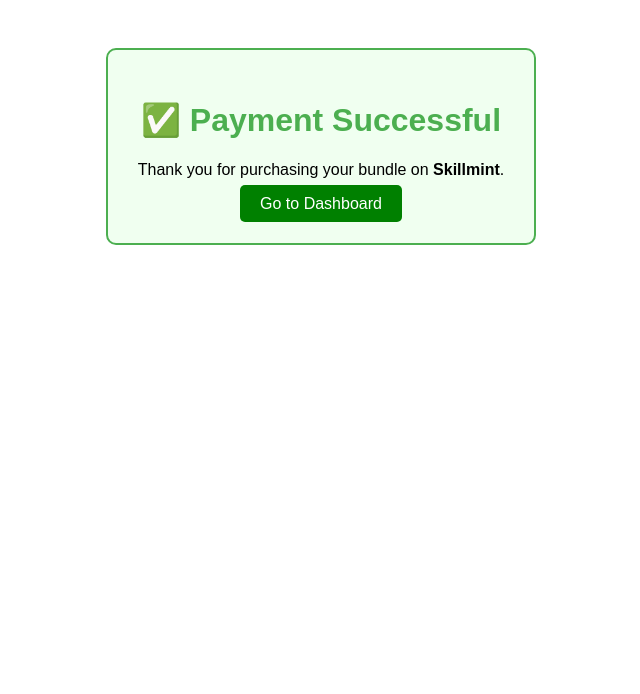
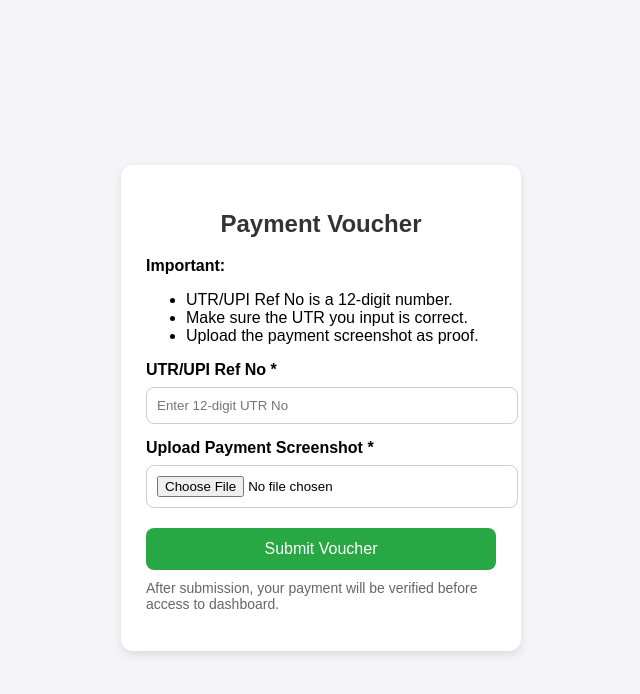
Before and after one commit to taskreward/Skillmint, a plain HTML site: page payment-success.html in a window 1280 px wide. Shown: the whole page, without its empty margins (319-959 px from the left). Drawn offline with Linux system fonts and the light colour scheme.

Commit message:
Update payment-success.html

```diff
--- a/payment-success.html
+++ b/payment-success.html
@@ -1,19 +1,109 @@
 <!DOCTYPE html>
-<html>
+<html lang="en">
 <head>
-  <title>Payment Success - Skillmint</title>
+  <meta charset="UTF-8">
+  <meta name="viewport" content="width=device-width, initial-scale=1.0">
+  <title>Payment Voucher</title>
   <style>
-    body { font-family: Arial, sans-serif; text-align: center; padding: 40px; }
-    .box { background: #f0fff0; border: 2px solid #4CAF50; padding: 30px; border-radius: 10px; display: inline-block; }
-    h1 { color: #4CAF50; }
-    .btn { padding: 10px 20px; background: green; color: white; border: none; cursor: pointer; text-decoration: none; border-radius: 5px; }
+    body {
+      font-family: Arial, sans-serif;
+      background: #f4f4f9;
+      display: flex;
+      justify-content: center;
+      align-items: center;
+      height: 100vh;
+    }
+    .container {
+      background: white;
+      padding: 25px;
+      border-radius: 12px;
+      box-shadow: 0 4px 10px rgba(0,0,0,0.1);
+      width: 350px;
+    }
+    h2 {
+      text-align: center;
+      color: #333;
+    }
+    label {
+      font-weight: bold;
+      display: block;
+      margin-top: 15px;
+    }
+    input[type="text"], input[type="file"] {
+      width: 100%;
+      padding: 10px;
+      margin-top: 8px;
+      border: 1px solid #ccc;
+      border-radius: 8px;
+    }
+    button {
+      margin-top: 20px;
+      width: 100%;
+      padding: 12px;
+      background: #28a745;
+      color: white;
+      border: none;
+      border-radius: 8px;
+      cursor: pointer;
+      font-size: 16px;
+    }
+    button:hover {
+      background: #218838;
+    }
+    .note {
+      font-size: 14px;
+      margin-top: 10px;
+      color: #666;
+    }
   </style>
 </head>
 <body>
-  <div class="box">
-    <h1>✅ Payment Successful</h1>
-    <p>Thank you for purchasing your bundle on <b>Skillmint</b>.</p>
-    <a href="dashboard.html" class="btn">Go to Dashboard</a>
+  <div class="container">
+    <h2>Payment Voucher</h2>
+    <p><strong>Important:</strong></p>
+    <ul>
+      <li>UTR/UPI Ref No is a 12-digit number.</li>
+      <li>Make sure the UTR you input is correct.</li>
+      <li>Upload the payment screenshot as proof.</li>
+    </ul>
+
+    <form id="voucherForm">
+      <label for="utr">UTR/UPI Ref No *</label>
+      <input type="text" id="utr" name="utr" maxlength="12" required placeholder="Enter 12-digit UTR No">
+
+      <label for="screenshot">Upload Payment Screenshot *</label>
+      <input type="file" id="screenshot" accept="image/*" required>
+
+      <button type="submit">Submit Voucher</button>
+    </form>
+
+    <p class="note">After submission, your payment will be verified before access to dashboard.</p>
   </div>
+
+  <script>
+    document.getElementById('voucherForm').addEventListener('submit', function(e) {
+      e.preventDefault();
+
+      const utr = document.getElementById('utr').value.trim();
+      const screenshot = document.getElementById('screenshot').files[0];
+
+      if(utr.length !== 12 || isNaN(utr)) {
+        alert("Please enter a valid 12-digit UTR/UPI reference number.");
+        return;
+      }
+
+      if(!screenshot) {
+        alert("Please upload a payment screenshot.");
+        return;
+      }
+
+      // Store proof temporarily in localStorage (not secure, better backend later)
+      localStorage.setItem('paymentUTR', utr);
+      localStorage.setItem('paymentVerified', 'pending');
+
+      alert("Voucher submitted successfully! Admin will verify your payment.");
+      window.location.href = "dashboard.html";
+    });
+  </script>
 </body>
 </html>
```
